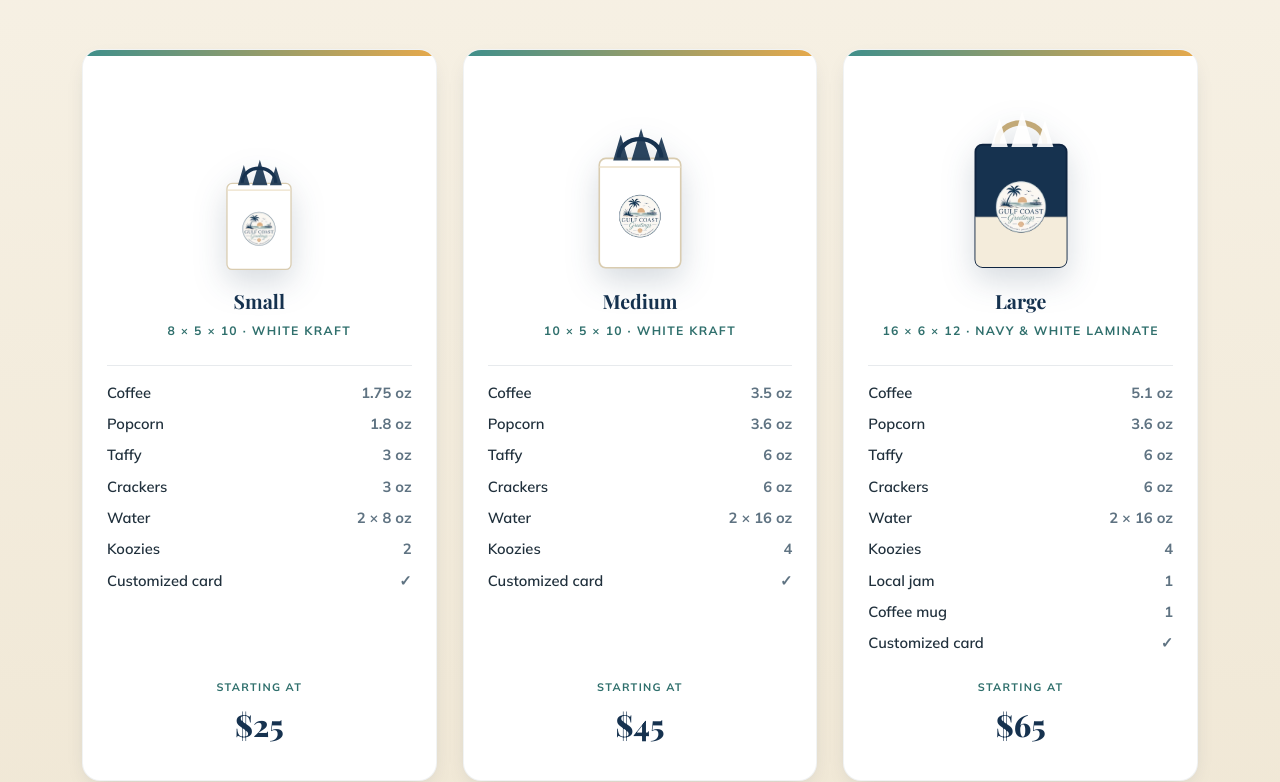
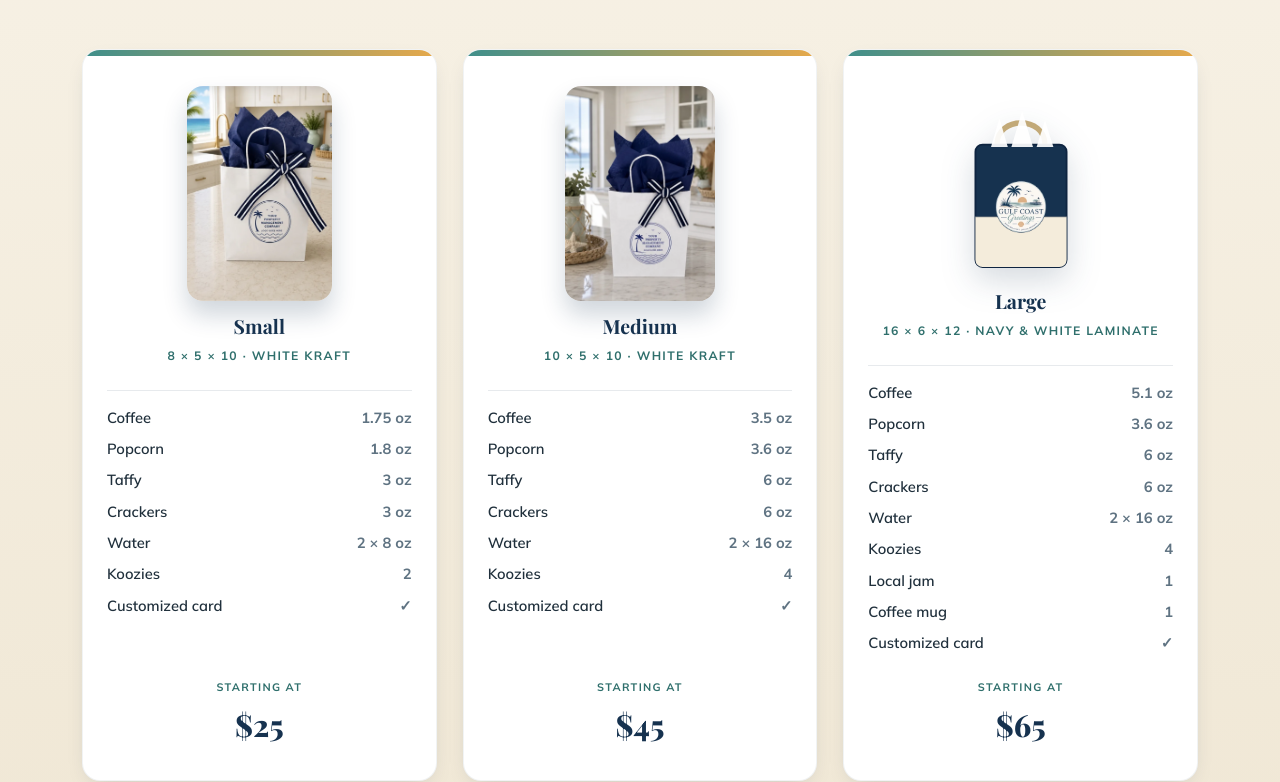
Before and after one commit to DustPan55/GulfCoastGreetings, a plain HTML site: page index.html in a window 1280 px wide. Shown: the part 2645-3427 px from the top of the page. Drawn offline with nearby package versions, Linux system fonts and the light colour scheme.

Commit message:
Add real bag photos to Small/Medium cards and gallery
Co-Authored-By: Claude Opus 4.8 (1M context) <noreply@anthropic.com>

```diff
--- a/index.html
+++ b/index.html
@@ -185,6 +185,7 @@
     background:linear-gradient(90deg,var(--teal),var(--sun))}
   .bag-figure{margin:10px auto 14px;display:flex;align-items:flex-end;justify-content:center;min-height:190px}
   .bag-figure svg{height:auto;display:block;filter:drop-shadow(0 12px 16px rgba(22,50,79,.18))}
+  .bag-figure img{width:100%;max-width:215px;height:215px;object-fit:cover;border-radius:16px;box-shadow:0 14px 24px rgba(22,50,79,.2)}
   .bagcard h3{font-size:1.22rem}
   .bagcard .size{display:inline-block;margin:8px 0 10px;font-weight:800;color:var(--teal-dk);
     font-size:.76rem;letter-spacing:.11em;text-transform:uppercase}
@@ -226,9 +227,10 @@
   .wl p{color:var(--muted);font-size:1rem}
 
   /* ---------- Gallery ---------- */
-  .gallery{display:grid;grid-template-columns:repeat(2,1fr);gap:24px;max-width:820px;margin:0 auto}
+  .gallery{display:grid;grid-template-columns:repeat(3,1fr);gap:24px;max-width:1000px;margin:0 auto}
   .gallery figure{background:#fff;border-radius:var(--radius);overflow:hidden;box-shadow:var(--shadow-sm);border:1px solid rgba(22,50,79,.06)}
   .gallery figure img{aspect-ratio:1/1;object-fit:contain;padding:18px;background:linear-gradient(180deg,#fff,#f6f1e6)}
+  .gallery figure.photo img{object-fit:cover;padding:0}
   .gallery figcaption{padding:14px 18px 18px;font-weight:700;color:var(--navy);font-size:.98rem}
   .gallery figcaption span{display:block;font-weight:500;color:var(--muted);font-size:.85rem;margin-top:2px}
 
@@ -453,13 +455,7 @@
     <div class="bags3">
       <div class="bagcard reveal">
         <div class="bag-figure">
-          <svg width="118" viewBox="0 0 140 158" xmlns="http://www.w3.org/2000/svg" role="img" aria-label="Small white Kraft welcome bag">
-            <path d="M50 48 C50 24 90 24 90 48" fill="none" stroke="#16324f" stroke-width="4" stroke-linecap="round"/>
-            <rect x="32" y="48" width="76" height="102" rx="6" fill="#ffffff" stroke="#d9ccb0" stroke-width="1.5"/>
-            <path d="M32 56 h76" stroke="#ece1c9" stroke-width="1.4"/>
-            <g fill="#16324f" opacity=".9"><path d="M45 50 L52 26 59 50Z"/><path d="M62 50 L71 20 80 50Z"/><path d="M83 50 L90 28 97 50Z"/></g>
-            <image href="assets/logo-mark.webp" x="48" y="80" width="44" height="44"/>
-          </svg>
+          <img src="assets/bag-small.webp" alt="Small white Kraft welcome bag with navy tissue and striped ribbon" loading="lazy" />
         </div>
         <h3>Small</h3>
         <div class="size">8 × 5 × 10 · White Kraft</div>
@@ -476,13 +472,7 @@
       </div>
       <div class="bagcard reveal">
         <div class="bag-figure">
-          <svg width="150" viewBox="0 0 140 158" xmlns="http://www.w3.org/2000/svg" role="img" aria-label="Medium white Kraft welcome bag">
-            <path d="M50 48 C50 24 90 24 90 48" fill="none" stroke="#16324f" stroke-width="4" stroke-linecap="round"/>
-            <rect x="32" y="48" width="76" height="102" rx="6" fill="#ffffff" stroke="#d9ccb0" stroke-width="1.5"/>
-            <path d="M32 56 h76" stroke="#ece1c9" stroke-width="1.4"/>
-            <g fill="#16324f" opacity=".9"><path d="M45 50 L52 26 59 50Z"/><path d="M62 50 L71 20 80 50Z"/><path d="M83 50 L90 28 97 50Z"/></g>
-            <image href="assets/logo-mark.webp" x="48" y="80" width="44" height="44"/>
-          </svg>
+          <img src="assets/bag-medium.webp" alt="Medium white Kraft welcome bag styled with navy tissue and striped ribbon" loading="lazy" />
         </div>
         <h3>Medium</h3>
         <div class="size">10 × 5 × 10 · White Kraft</div>
@@ -541,7 +531,8 @@
       <p>Every bag carries our signature navy-and-cream Gulf Coast look.</p>
     </div>
     <div class="gallery">
-      <figure class="reveal"><img src="assets/bag-white.webp" alt="White gift bag with navy tissue and striped ribbon" /><figcaption>The Vacation Rental Bag<span>Pre-made &amp; stocked with Texas goodies</span></figcaption></figure>
+      <figure class="reveal photo"><img src="assets/bag-lifestyle.webp" alt="White welcome bag with navy tissue beside Texas coffee, popcorn, taffy and koozies" loading="lazy" /><figcaption>The Vacation Rental Bag<span>Pre-made &amp; stocked with Texas goodies</span></figcaption></figure>
+      <figure class="reveal photo"><img src="assets/bag-spread.webp" alt="Full spread of Gulf Coast Greetings welcome-bag contents — coffee, popcorn, taffy, water and koozies" loading="lazy" /><figcaption>Stocked with Texas Finds<span>Coffee, popcorn, taffy, koozies &amp; more</span></figcaption></figure>
       <figure class="reveal"><img src="assets/tote-navy.webp" alt="Navy striped canvas beach tote with Gulf Coast Greetings badge" /><figcaption>The Realtor Luxury Tote<span>Filled with local Rockport favorites</span></figcaption></figure>
     </div>
   </div>
```
Also changed, not shown: assets/bag-lifestyle.webp (added), assets/bag-medium.webp (added), assets/bag-small.webp (added), assets/bag-spread.webp (added).
